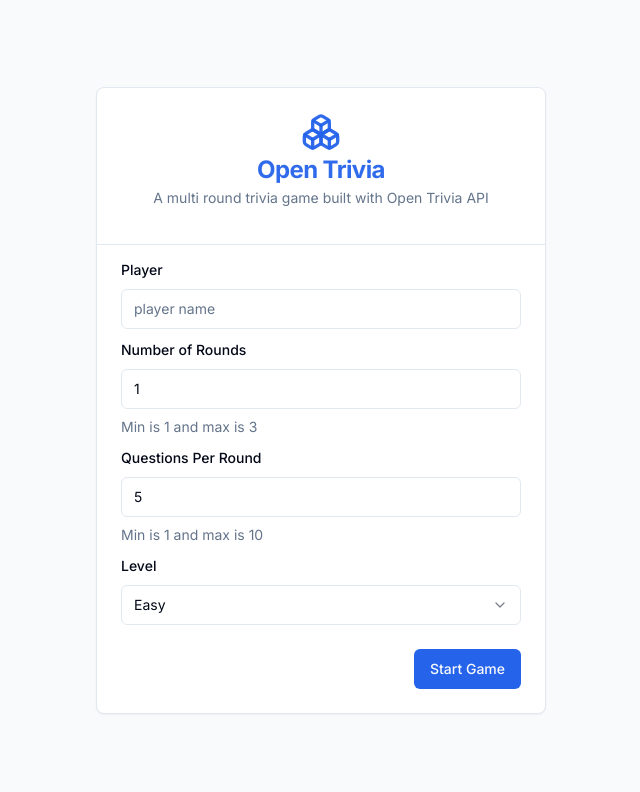
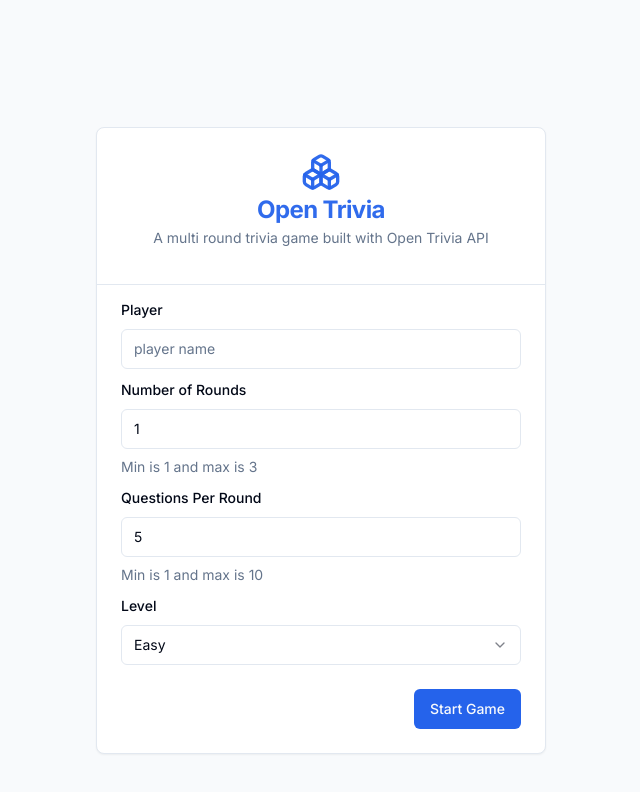
Before and after one commit to radmanesh/open-trivia-duel, a Next.js app: page / in a window 1280 px wide. Shown: the top 792 px of the page, without its empty margins (319-959 px from the left). Built offline with nearby package versions, Linux system fonts and the light colour scheme.

Commit message:
refactor: Wrap app with providers and add metadata

```diff
--- a/src/app/layout.tsx
+++ b/src/app/layout.tsx
@@ -1,12 +1,17 @@
-"use client";
+import "./globals.css";
 
+import { Metadata } from "next";
 import { Inter } from "next/font/google";
-import "./globals.css";
-import ReactQueryProvider from "@/contexts/react-query-provider";
-import { GameProvider } from "@/contexts/game-provider";
-import Head from "next/head";
+
+import { Providers } from "./providers";
+import MaxWidthWrapper from "@/components/max-width-wrapper";
 
 const inter = Inter({ subsets: ["latin"] });
+
+export const metadata: Metadata = {
+  title: "Open Trivia",
+  description: "A multi round trivia game built with Open Trivia API",
+};
 
 export default function RootLayout({
   children,
@@ -15,14 +20,11 @@ export default function RootLayout({
 }>) {
   return (
     <html lang="en">
-      <Head>
-        <title>Open Trivia</title>
-      </Head>
-      <ReactQueryProvider>
-        <GameProvider>
-          <body className={inter.className}>{children}</body>
-        </GameProvider>
-      </ReactQueryProvider>
+      <Providers>
+        <body className={`${inter.className} bg-slate-50/95`}>
+          <MaxWidthWrapper>{children}</MaxWidthWrapper>
+        </body>
+      </Providers>
     </html>
   );
 }
```
